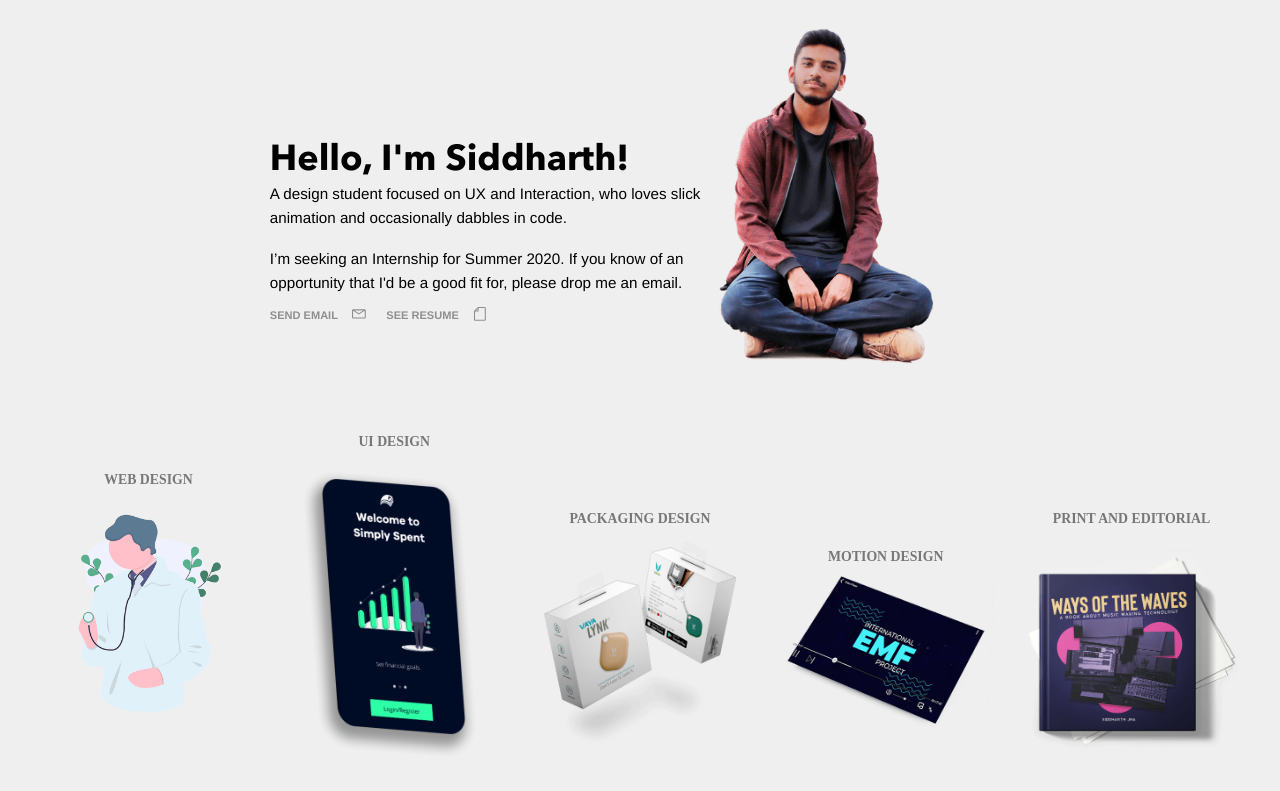
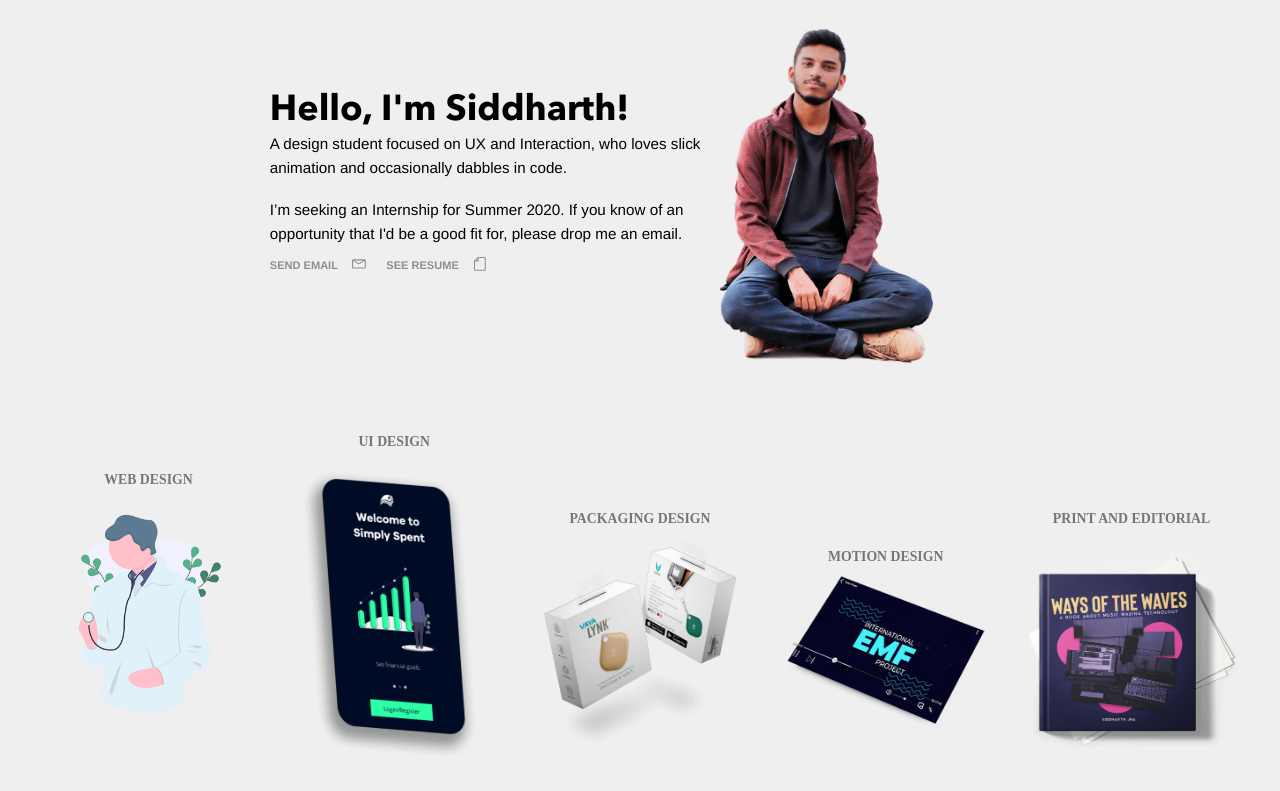
Before and after one commit to clearlysid/clearlysid.github.io, a Jekyll site: the page built from index.html, in a window 1280 px wide. Shown: the top 791 px of the page. Built offline with Jekyll 4.4.1, drawn with Linux system fonts in a browser that asks for light colours; some web fonts are replaced.

Commit message:
fixed homepage sizing

```diff
--- a/styles/_sass/_components.scss
+++ b/styles/_sass/_components.scss
@@ -1,5 +1,7 @@
 .home {
-    height: 90vh;
+    height: 100vh;
+    display: flex;
+    flex-direction: column;
 }
 
 .hero {
@@ -16,10 +18,8 @@
     z-index: 1;
     display: flex;
     flex-direction: column;
-    justify-content: center;
-    margin-top: -3rem;
+    margin-top: 3rem;
     font-size: 1.1rem;
-
     h3 {font-size: 2.6rem;}
 }
 
@@ -68,7 +68,7 @@
 }
 
 .project-list {
-        position: fixed;
+        // position: fixed;
         max-width: 100%;
         padding: 0 2vw;
         margin: -4vw auto;
```
